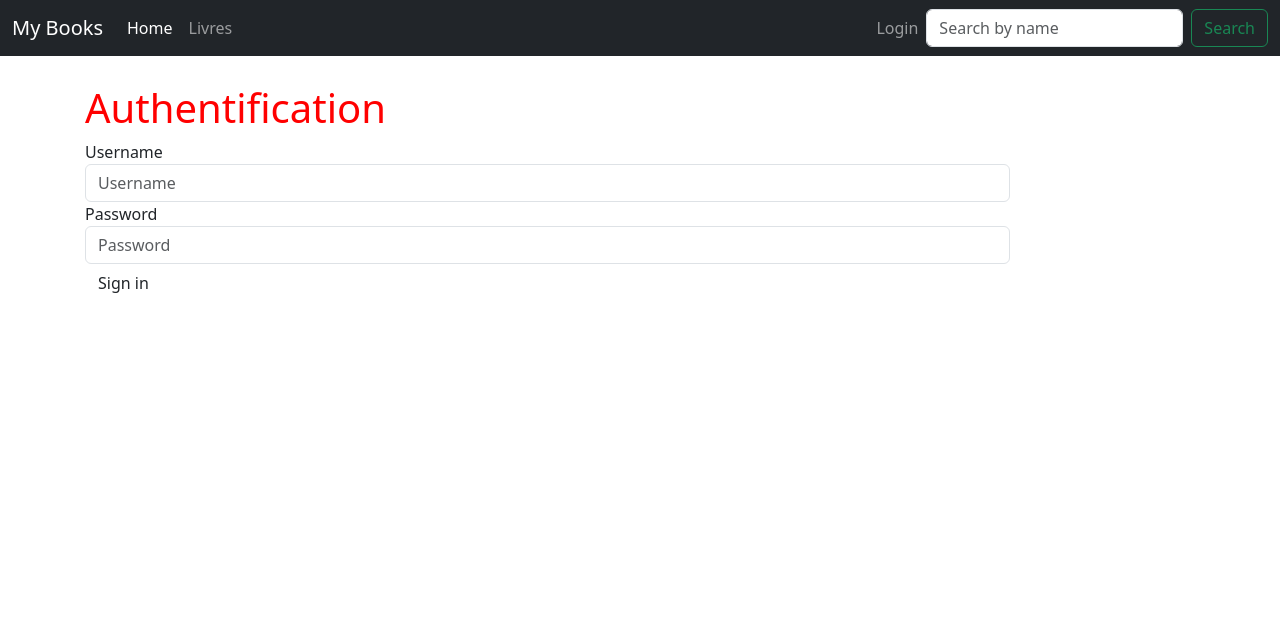
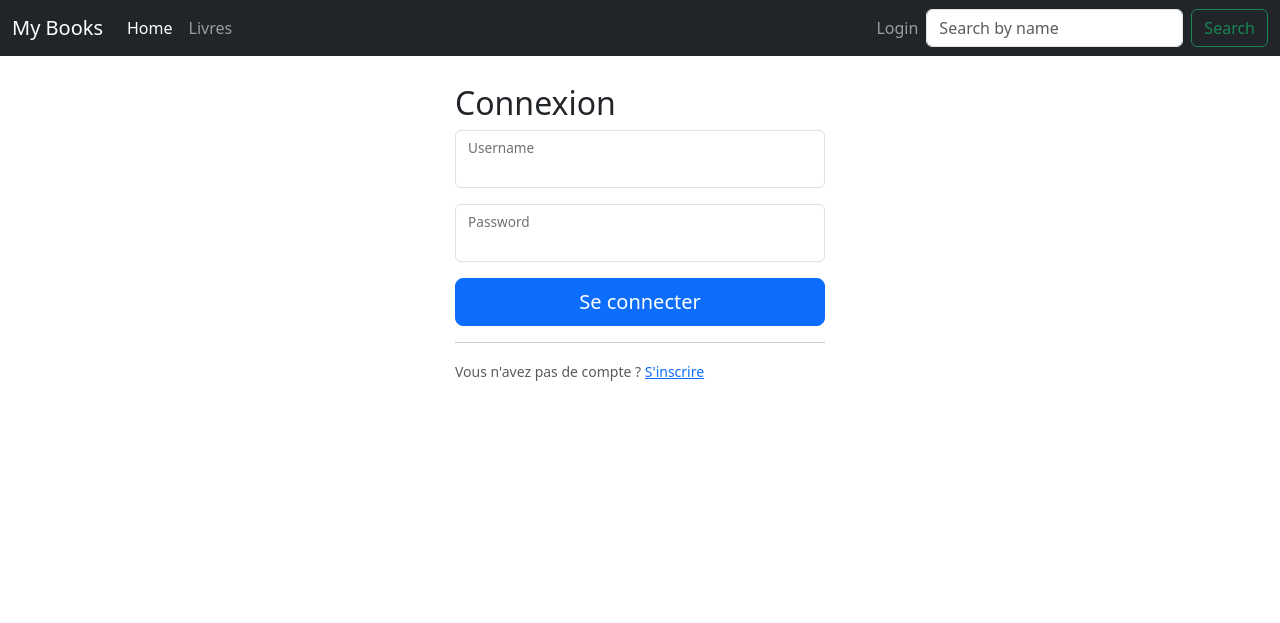
Before and after one commit to alexisnisol/tuto-flask, a Flask app: page /login/ in a window 1280 px wide. Shown: the top 623 px of the page. Run offline with Flask 3, Linux system fonts and the light colour scheme; some libraries are stand-ins or nearby versions.

Commit message:
Modification de la page login

```diff
--- a/tuto/templates/login.html
+++ b/tuto/templates/login.html
@@ -5,25 +5,25 @@
 {% endblock %}
 
 {% block content %}
-<h1>Authentification</h1>
-<form class="form-horizontal" method="POST" action="{{ url_for('login') }}">
-    {{ form.hidden_tag() }}
-    <div class="form-group">
-        <label for="username" class="col-sm-2 control-label">{{ form.username.label }}</label>
-        <div class="col-sm-10">
-            {{ form.username(size=50, class_="form-control", placeholder="Username") }}
+<div class="mx-auto col-lg-4">
+    <h2>Connexion</h2>
+    <form class="form-horizontal" method="POST" action="{{ url_for('login') }}">
+
+        {{ form.hidden_tag() }}
+
+        <div class="form-floating mb-3">
+            {{ form.username(class="form-control") }}
+            <label for="floatingInput">Username</label>
         </div>
-    </div>
-    <div class="form-group">
-        <label for="password" class="col-sm-2 control-label">{{ form.password.label }}</label>
-        <div class="col-sm-10">
-            {{ form.password(size=50, class_="form-control", placeholder="Password") }}
-    </div>
-    </div>
-    <div class="form-group">
-        <div class="col-sm-offset-2 col-sm-10">
-            <button type="submit" class="btn btn-default">Sign in</button>
+        <div class="form-floating mb-3">
+            {{ form.password(class="form-control", type="password") }}
+            <label for="floatingPassword">Password</label>
         </div>
-    </div>
-</form>
+        <button class="w-100 btn btn-lg btn-primary" type="submit">Se connecter</button>
+        <hr>
+        <small class="text-muted">
+            Vous n'avez pas de compte ? <a href="{{ url_for('register') }}" class="text-right">S'inscrire</a>
+        </small>
+    </form>
+</div>
 {% endblock %}
```
